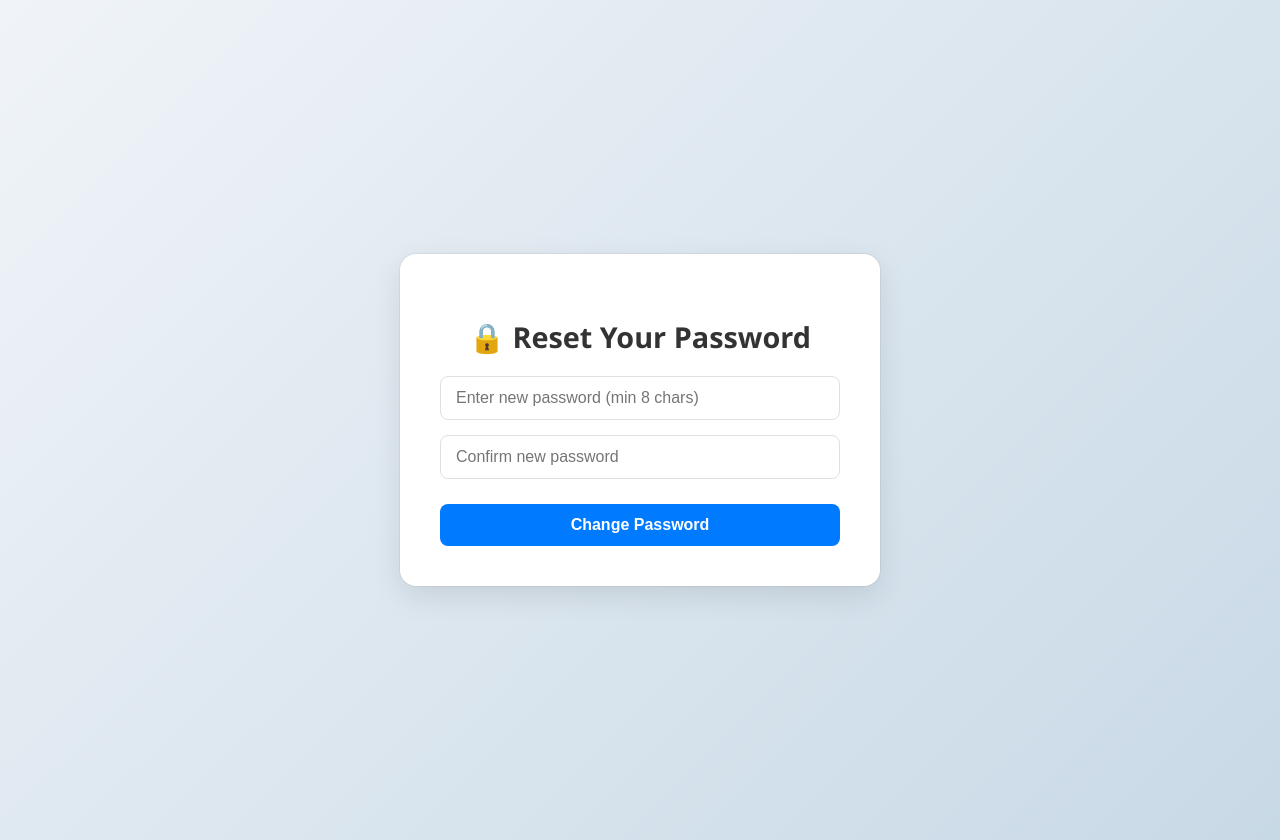
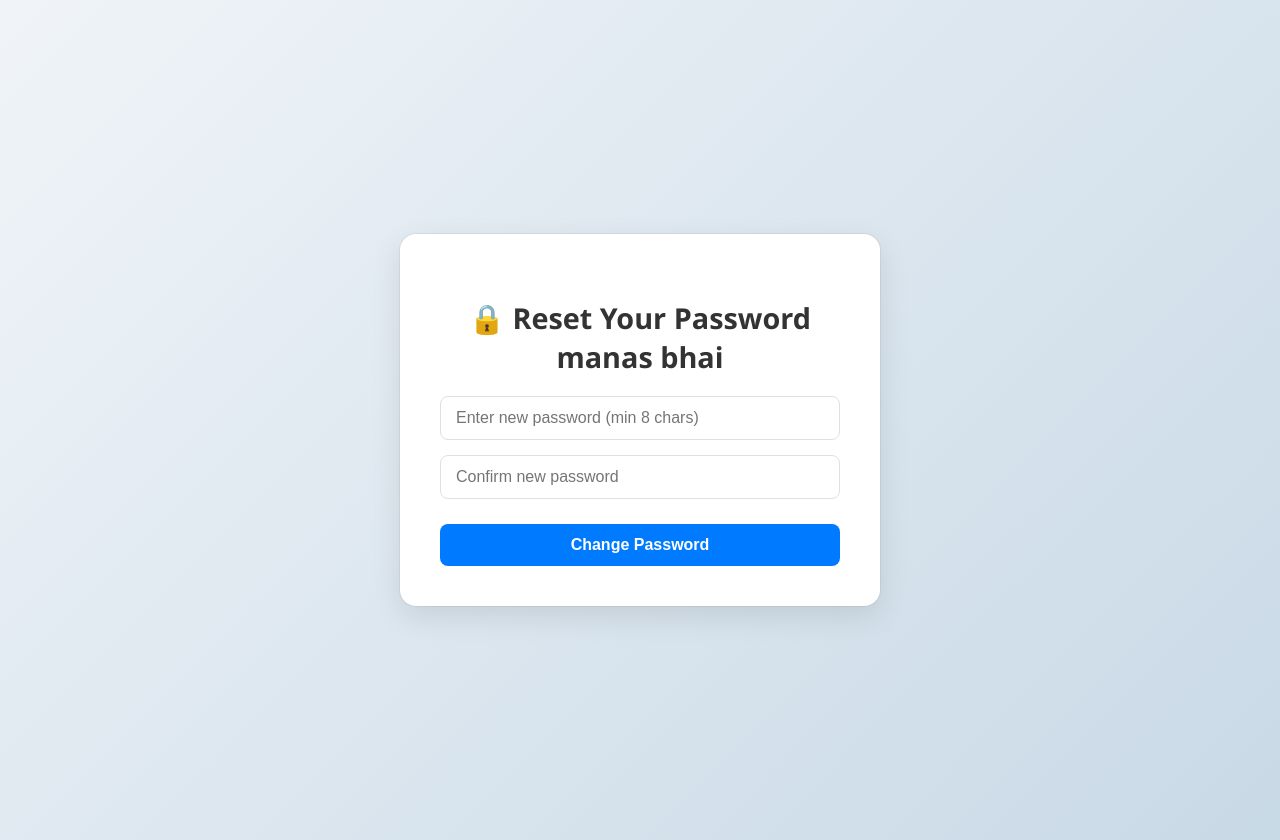
Before and after one commit to iamFarukh/reset-pass, a React (Create React App) app: page / in a window 1280 px wide. Built offline with nearby package versions, Linux system fonts and the light colour scheme.

Commit message:
manas bhai ka naam dala

```diff
--- a/src/App.js
+++ b/src/App.js
@@ -129,7 +129,7 @@ function App() {
 
   const handleRedirect = () => {
     // Redirect back to mobile app via deep link
-    window.location = "blsapp://login";
+    window.location.href = "blsapp://login";
   };
 
   // Inject keyframes into the document head
@@ -146,7 +146,7 @@ function App() {
       {/* State: Form */}
       {step === "form" && (
         <div style={styles.card}>
-          <h2 style={styles.title}>🔒 Reset Your Password</h2>
+          <h2 style={styles.title}>🔒 Reset Your Password manas bhai</h2>
           <form onSubmit={handleSubmit} style={styles.form}>
             <Input
               type="password"
@@ -166,7 +166,7 @@ function App() {
               disabled={isSubmitting}
             />
             <Button type="submit" disabled={!passwordsMatch || isSubmitting}>
-              {isSubmitting ? "Changing..." : "Change Password"}
+              {isSubmitting ? "Chang123" : "Change Password"}
             </Button>
             {!passwordsMatch && password && confirmPassword && (
               <p style={{ color: "red", fontSize: "0.9rem" }}>
```
